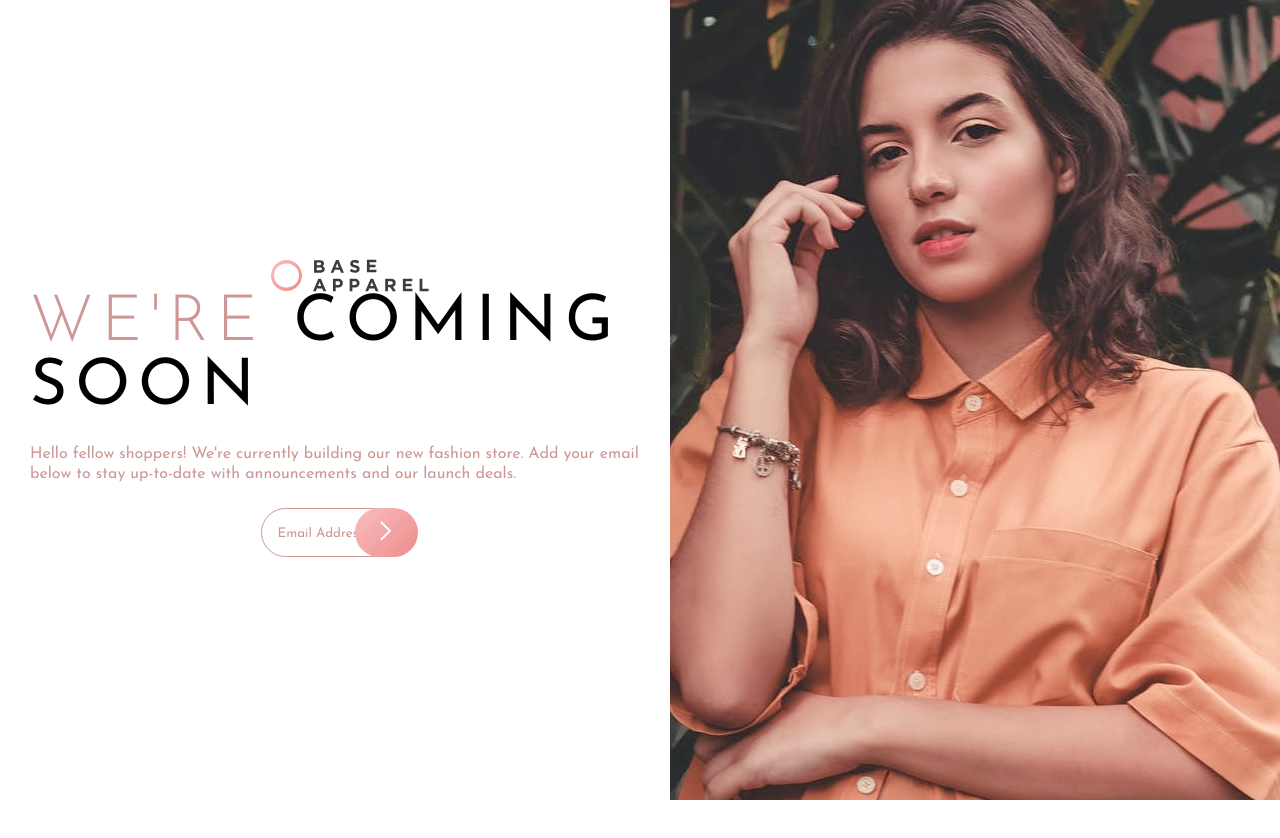
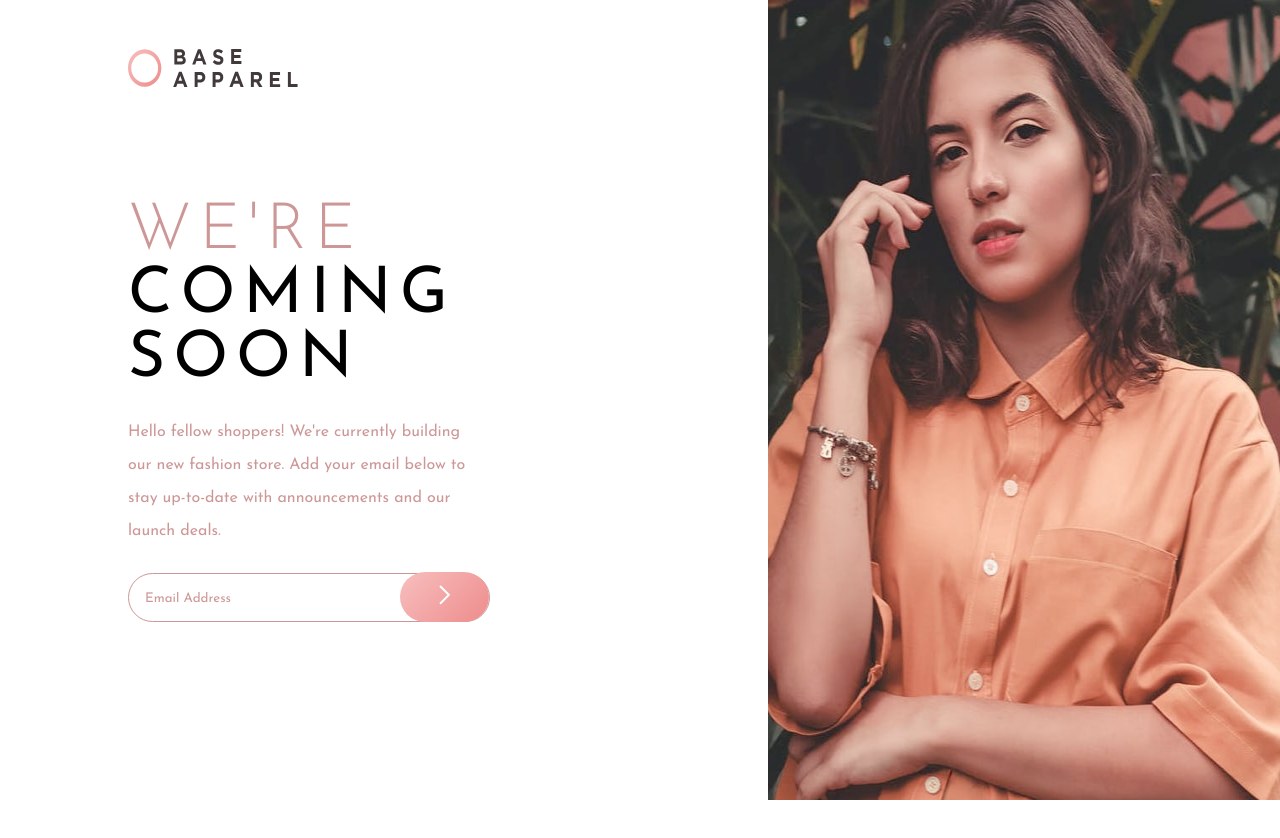
Before and after one commit to Robertron624/base-apparel-coming-soon, a React (Vite) app: page / in a window 1280 px wide. Shown: the top 838 px of the page. Before the commit the page ends 800 px from the top, so only its background shows below. Built offline with nearby package versions, Linux system fonts and the light colour scheme.

Commit message:
desktop design finished

```diff
--- a/src/App.jsx
+++ b/src/App.jsx
@@ -15,7 +15,10 @@ function App() {
                         <img className="hero-desktop" src="/hero-desktop.jpg" alt="hero" />
                     </div>
                 <div className="container">
-                  <img src="/logo.svg" alt="desktop logo" />
+                    <div className="logo-desktop-container">
+                        <img src="/logo.svg" alt="desktop logo" className="desktop-logo"/>
+                    </div>
+                  <div className="main-text">
                     <h1>We're <strong>coming soon</strong></h1>
                     <p>
                         {" "}
@@ -47,6 +50,7 @@ function App() {
                         </div>
                     </form>
                   </div>
+                </div>
             </main>
         </div>
     );
--- a/src/App.scss
+++ b/src/App.scss
@@ -42,6 +42,7 @@ main {
     display: flex;
     flex-direction: row-reverse;
     text-align: left;
+    gap: 2rem;
   }
 
   .hero-mobile {
@@ -73,18 +74,26 @@ main {
       display: flex;
       align-items: center;
       flex-direction: column;
-      justify-content: center;
+      height: 100vh;
+      padding: 3rem 8rem 0 8rem;
+      gap: 7rem;
     }
 
-    .desktop-logo {
-      display: none;
+    .logo-desktop-container {
 
-      @include desktop {
-        display: block;
-        width: 100%;
-        height: 100px;
+      width: 100%;
+
+      .desktop-logo {
+        display: none;
+
+        @include desktop {
+          display: block;
+          width: 170px;
+          height: 40px;
+        }
       }
     }
+
 
     h1 {
       padding: 0rem 4rem;
@@ -112,7 +121,8 @@ main {
       line-height: 20px;
 
       @include desktop {
-        padding: 0;
+        padding: 0 8rem 0 0;
+        line-height: 33px;
       }
     }
 
@@ -140,8 +150,18 @@ main {
           background: linear-gradient(135deg, hsl(0, 80%, 86%), hsl(0, 74%, 74%));
           right: 12%;
           top: -1%;
-          padding: 0.8rem 1.6rem;
+          padding: 0.8rem 2.4rem;
           border-radius: 40px;
+          transition: .4s ease-in-out;
+
+          &:hover {
+            cursor: pointer;
+            opacity: .4 ;
+          }
+
+          @include desktop {
+            right: 24.8%;
+          }
         }
       }
 
```
Lines whose indentation alone changed are shown as unchanged.
